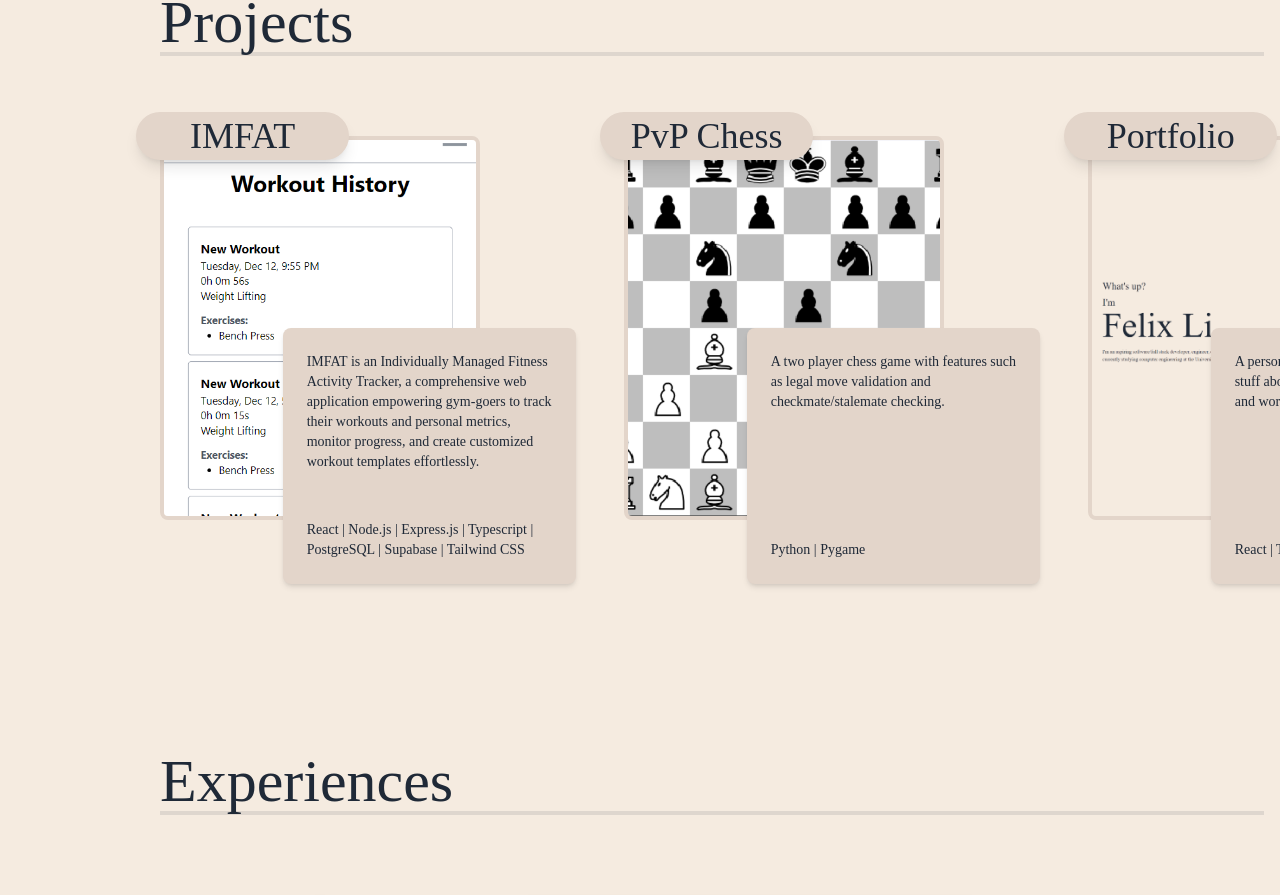
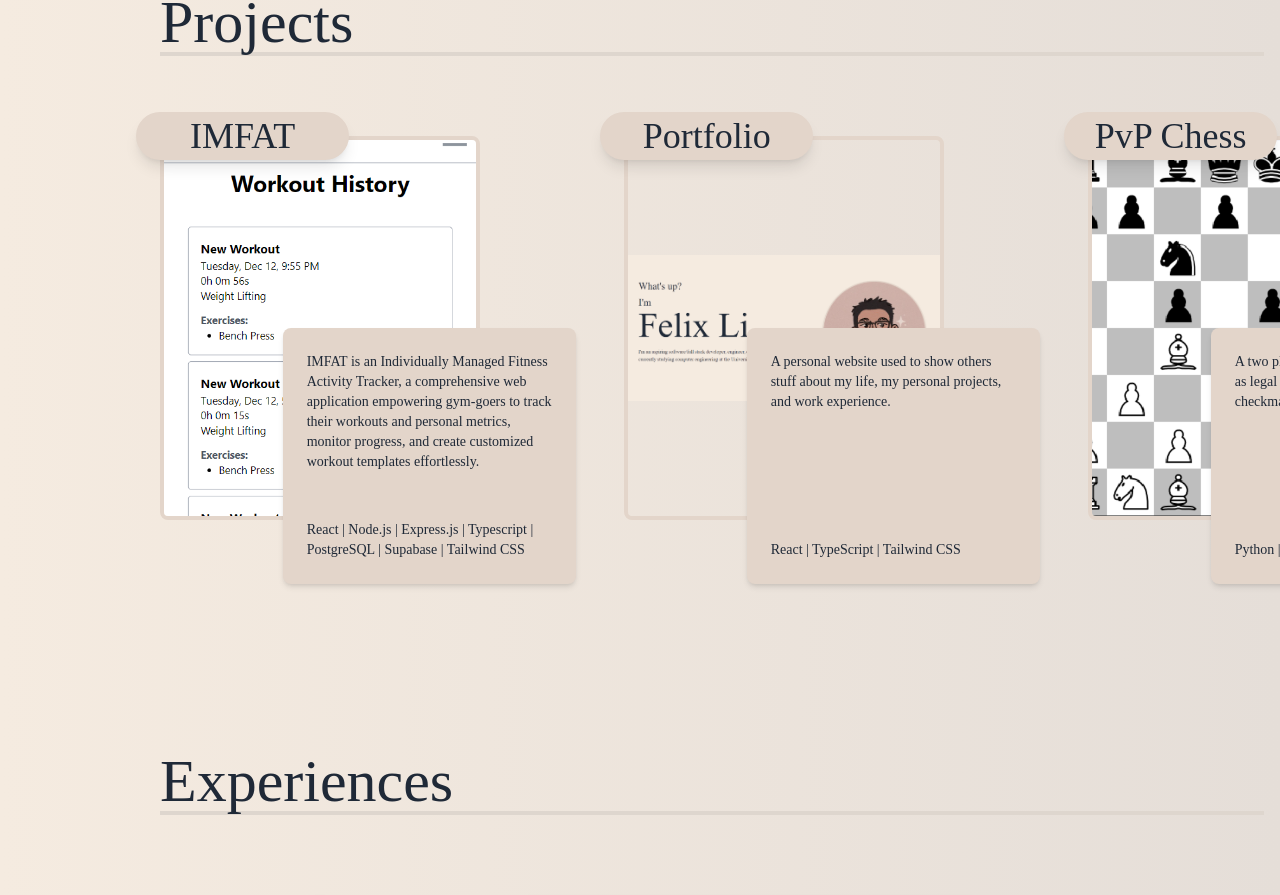
Before and after one commit to 04felixli/Portfolio-Website, a React (Create React App) app: page / in a window 1280 px wide. Shown: the part 840-1735 px from the top of the page. Built offline with nearby package versions, Linux system fonts and the light colour scheme.

Commit message:
Added gradient to background

```diff
--- a/src/Components/Projects/Projects.tsx
+++ b/src/Components/Projects/Projects.tsx
@@ -13,9 +13,10 @@
 
                 <section><Project project={IMFATProject} /></section>
 
+                <section className="ml-36"><Project project={PortfolioProject} /></section>
+
                 <section className="ml-36"><Project project={ChessProject} /></section>
 
-                <section className="ml-36"><Project project={PortfolioProject} /></section>
 
 
             </section>
--- a/src/MainPage.tsx
+++ b/src/MainPage.tsx
@@ -12,7 +12,7 @@
   const [headerHeight, setHeaderHeight] = useState<number>(0);
 
   return (
-    <div className='min-h-screen bg-background flex flex-col'>
+    <div className='min-h-screen flex flex-col bg-gradient-to-r from-background to-color3'>
       <Header headerHeight={headerHeight} setHeaderHeight={setHeaderHeight} />
 
       <section className='mt-52 p-4 pl-40 text-left'>
```
